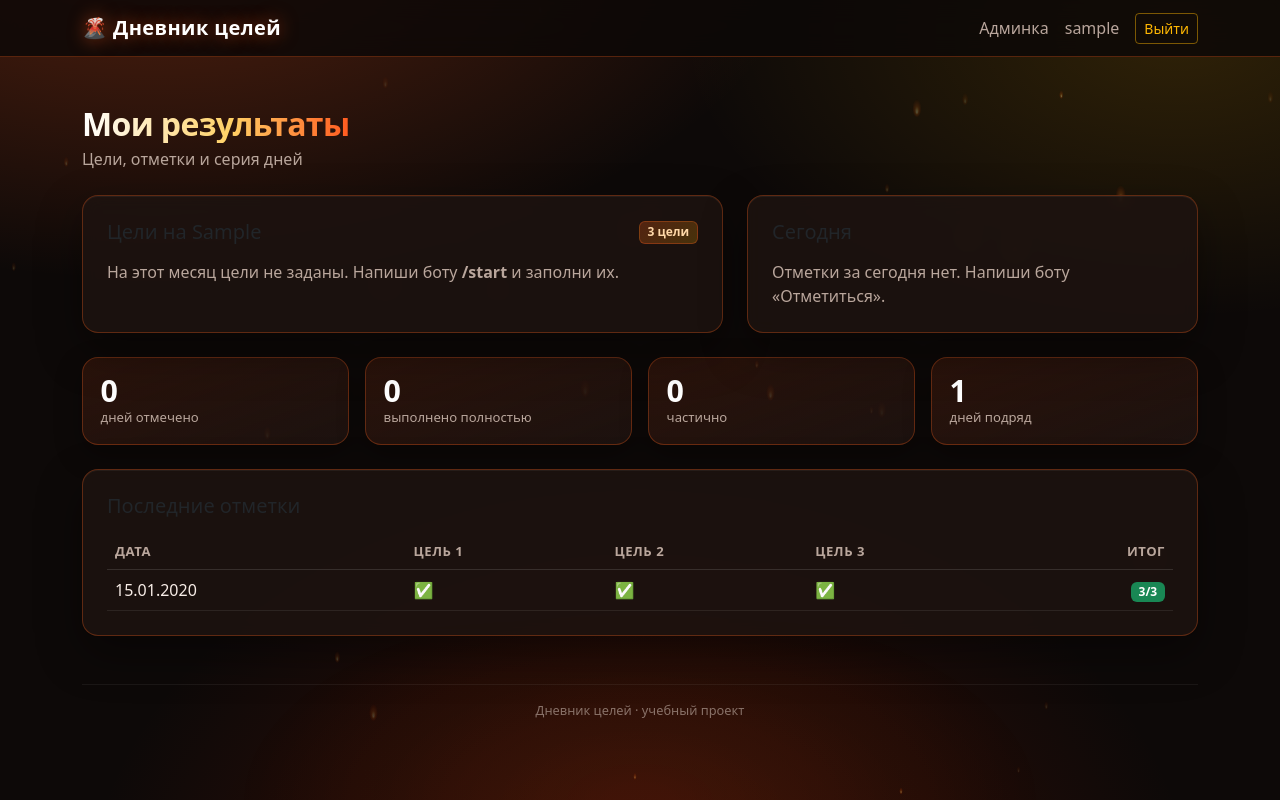
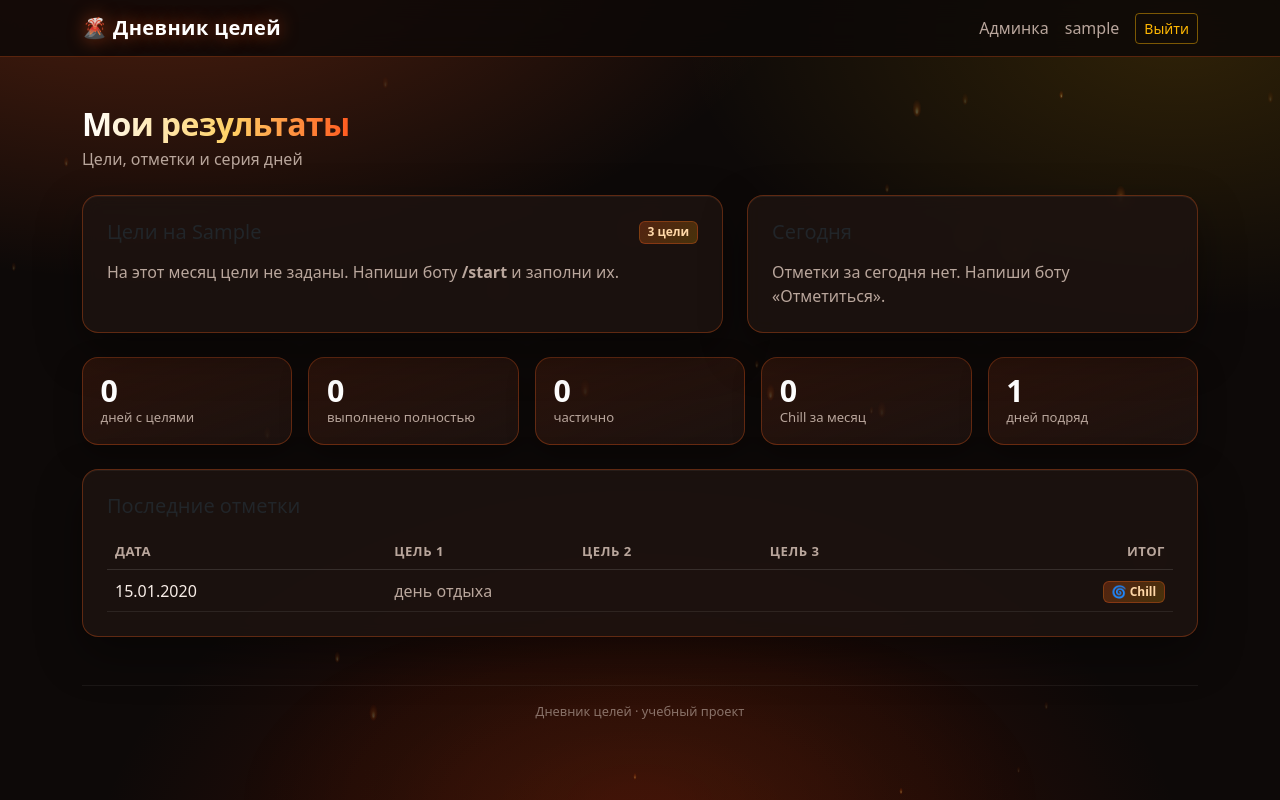
Before and after one commit to Alex-399745146/vk_bot_learn, a Django app: page / in a window 1280 px wide. Run offline with Django 5.2, Linux system fonts and the light colour scheme; a user stored in the database is signed in; tables that the repository leaves empty hold one stand-in row (values such as "Sample post").

Commit message:
Доделать Chill: справка, защита от старых кнопок, статистика в кабинете

```diff
--- a/app_tracker/bot/screens.py
+++ b/app_tracker/bot/screens.py
@@ -80,7 +80,7 @@ def _menu_card(
     lines.append("")
 
     if report is None:
-        lines.append("⏳ Сегодня ещё не отмечено · время до 01:00")
+        lines.append("⏳ Сегодня ещё не отмечено · до 00:00 по Москве")
     elif report.is_chill:
         lines.append("🌀 Сегодня Chill · отметка закрыта до завтра")
     elif report.completed:
--- a/app_tracker/bot/texts.py
+++ b/app_tracker/bot/texts.py
@@ -13,6 +13,7 @@ HELP_TEXT = (
     "• Цели ставятся на месяц — три цели.\n"
     "• Каждый день жми «Отметиться» и отвечай «Да» или «Нет» по каждой цели.\n"
     "• Если выполнены все три — кнопка исчезает до следующих суток.\n"
+    "• «Chill» — до 3 раз в месяц: день отдыха, 0 баллов, закрывает отметку.\n"
     "• «Мои цели» — посмотреть цели, «Изменить цели» — поменять.\n\n"
     "Команды:\n"
     "/start — меню\n"
--- a/app_users/templates/app_users/dashboard.html
+++ b/app_users/templates/app_users/dashboard.html
@@ -72,25 +72,31 @@
     </div>
 
     <div class="row g-3 mb-4">
-      <div class="col-6 col-lg-3">
+      <div class="col-6 col-lg">
         <div class="stat-card">
           <div class="stat-value">{{ month_total }}</div>
-          <div class="stat-label">дней отмечено</div>
+          <div class="stat-label">дней с целями</div>
         </div>
       </div>
-      <div class="col-6 col-lg-3">
+      <div class="col-6 col-lg">
         <div class="stat-card">
           <div class="stat-value">{{ month_completed }}</div>
           <div class="stat-label">выполнено полностью</div>
         </div>
       </div>
-      <div class="col-6 col-lg-3">
+      <div class="col-6 col-lg">
         <div class="stat-card">
           <div class="stat-value">{{ month_partial }}</div>
           <div class="stat-label">частично</div>
         </div>
       </div>
-      <div class="col-6 col-lg-3">
+      <div class="col-6 col-lg">
+        <div class="stat-card">
+          <div class="stat-value">{{ month_chill }}</div>
+          <div class="stat-label">Chill за месяц</div>
+        </div>
+      </div>
+      <div class="col-6 col-lg">
         <div class="stat-card">
           <div class="stat-value">{{ streak }}</div>
           <div class="stat-label">дней подряд</div>
@@ -116,6 +122,12 @@
               {% for report in reports %}
                 <tr>
                   <td>{{ report.date|date:"d.m.Y" }}</td>
+                  {% if report.is_chill %}
+                    <td colspan="3" class="text-muted-magma">день отдыха</td>
+                    <td class="text-end">
+                      <span class="badge badge-magma">🌀 Chill</span>
+                    </td>
+                  {% else %}
                     <td>{% if report.goal_1_done %}✅{% else %}❌{% endif %}</td>
                     <td>{% if report.goal_2_done %}✅{% else %}❌{% endif %}</td>
                     <td>{% if report.goal_3_done %}✅{% else %}❌{% endif %}</td>
@@ -126,6 +138,7 @@
                         <span class="badge text-bg-secondary">{{ report.goals_done }}/3</span>
                       {% endif %}
                     </td>
+                  {% endif %}
                 </tr>
               {% endfor %}
             </tbody>
--- a/app_users/views.py
+++ b/app_users/views.py
@@ -62,8 +62,10 @@ def dashboard(request):
     month_reports = participant.reports.filter(
         date__year=today.year, date__month=today.month
     )
-    total = month_reports.count()
-    completed = month_reports.filter(
+    chill_total = month_reports.filter(is_chill=True).count()
+    goal_reports = month_reports.filter(is_chill=False)
+    total = goal_reports.count()
+    completed = goal_reports.filter(
         goal_1_done=True, goal_2_done=True, goal_3_done=True
     ).count()
 
@@ -76,6 +78,7 @@ def dashboard(request):
             "month_total": total,
             "month_completed": completed,
             "month_partial": total - completed,
+            "month_chill": chill_total,
             "streak": _streak(participant),
         }
     )
```
Also changed, not shown: app_tracker/bot/reporting.py (+14 -5 lines), README.md. Lines whose indentation alone changed are shown as unchanged.
